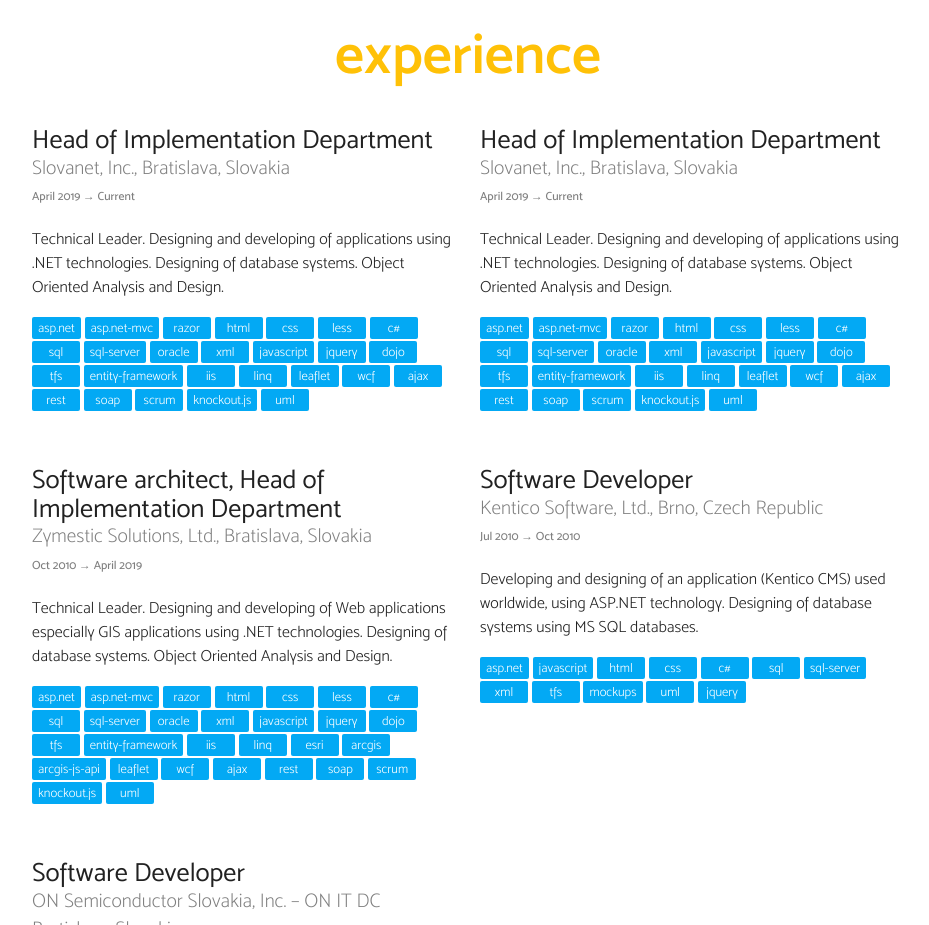
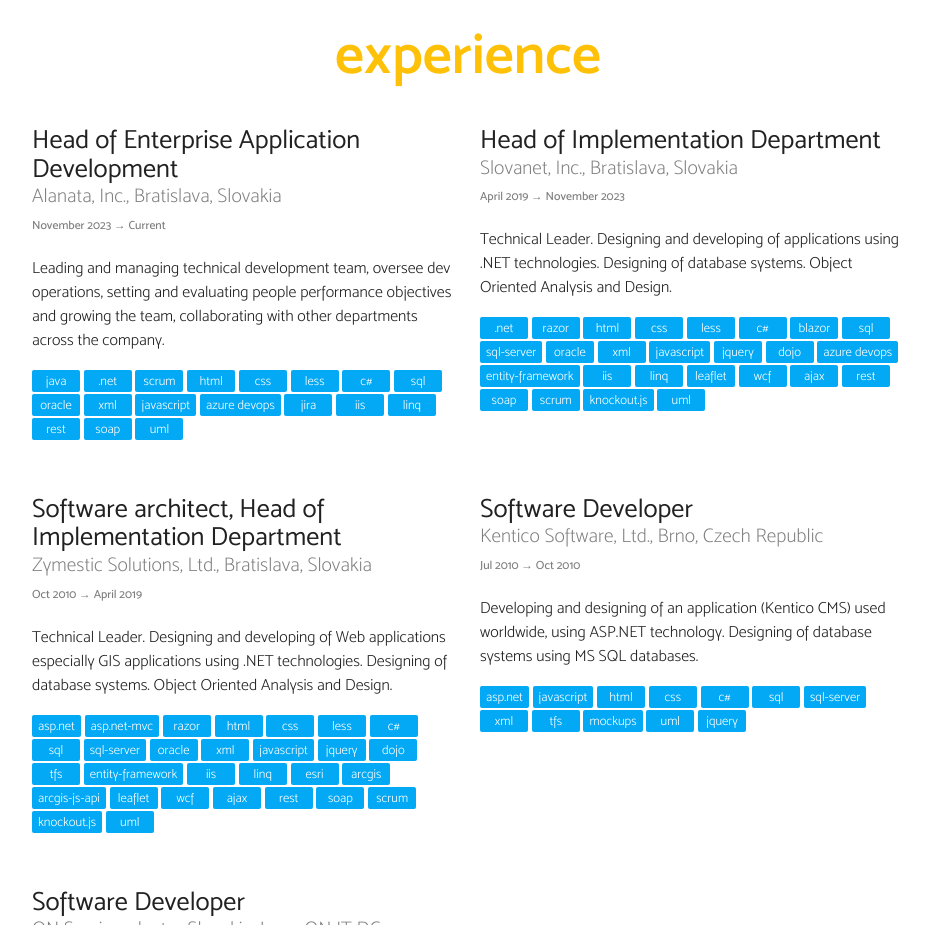
Before and after one commit to xxxmatko/xxxmatko.github.io, a website: page index.html in a window 1280 px wide. Shown: the part 1840-2765 px from the top of the page, without its empty margins (172-1101 px from the left). Drawn offline with nearby package versions, Linux system fonts and the light colour scheme.

Commit message:
Update index.html

```diff
--- a/index.html
+++ b/index.html
@@ -207,42 +207,35 @@
                 <div class="col s12 m6">
                     <div class="job-block">
                         <h5>
-                            Head of Implementation Department
+                            Head of Enterprise Application Development
                             <small>
-                                Slovanet, Inc., Bratislava, Slovakia
-                                <strong>April 2019 &rarr; Current</strong>
+                                Alanata, Inc., Bratislava, Slovakia
+                                <strong>November 2023 &rarr; Current</strong>
                             </small>
                         </h5>
                         <p class="light">
-                            Technical Leader. Designing and developing of applications using .NET technologies.
-                            Designing of database systems. Object Oriented Analysis and Design.
+                            Leading and managing technical development team, oversee dev operations, setting and
+                            evaluating people performance objectives and growing the team, collaborating with other
+                            departments across the company.
                         </p>
                         <p>
-                            <span class="new badge">asp.net</span>
-                            <span class="new badge">asp.net-mvc</span>
-                            <span class="new badge">razor</span>
+                            <span class="new badge">java</span>
+                            <span class="new badge">.net</span>
+                            <span class="new badge">scrum</span>
                             <span class="new badge">html</span>
                             <span class="new badge">css</span>
                             <span class="new badge">less</span>
                             <span class="new badge">c#</span>
                             <span class="new badge">sql</span>
-                            <span class="new badge">sql-server</span>
                             <span class="new badge">oracle</span>
                             <span class="new badge">xml</span>
                             <span class="new badge">javascript</span>
-                            <span class="new badge">jquery</span>
-                            <span class="new badge">dojo</span>
-                            <span class="new badge">tfs</span>
-                            <span class="new badge">entity-framework</span>
+                            <span class="new badge">azure devops</span>
+                            <span class="new badge">jira</span>
                             <span class="new badge">iis</span>
                             <span class="new badge">linq</span>
-                            <span class="new badge">leaflet</span>
-                            <span class="new badge">wcf</span>
-                            <span class="new badge">ajax</span>
                             <span class="new badge">rest</span>
                             <span class="new badge">soap</span>
-                            <span class="new badge">scrum</span>
-                            <span class="new badge">knockout.js</span>
                             <span class="new badge">uml</span>
                         </p>
                     </div>
@@ -253,7 +246,7 @@
                             Head of Implementation Department
                             <small>
                                 Slovanet, Inc., Bratislava, Slovakia
-                                <strong>April 2019 &rarr; Current</strong>
+                                <strong>April 2019 &rarr; November 2023</strong>
                             </small>
                         </h5>
                         <p class="light">
@@ -261,13 +254,13 @@
                             Designing of database systems. Object Oriented Analysis and Design.
                         </p>
                         <p>
-                            <span class="new badge">asp.net</span>
-                            <span class="new badge">asp.net-mvc</span>
+                            <span class="new badge">.net</span>
                             <span class="new badge">razor</span>
                             <span class="new badge">html</span>
                             <span class="new badge">css</span>
                             <span class="new badge">less</span>
                             <span class="new badge">c#</span>
+                            <span class="new badge">blazor</span>
                             <span class="new badge">sql</span>
                             <span class="new badge">sql-server</span>
                             <span class="new badge">oracle</span>
@@ -275,7 +268,7 @@
                             <span class="new badge">javascript</span>
                             <span class="new badge">jquery</span>
                             <span class="new badge">dojo</span>
-                            <span class="new badge">tfs</span>
+                            <span class="new badge">azure devops</span>
                             <span class="new badge">entity-framework</span>
                             <span class="new badge">iis</span>
                             <span class="new badge">linq</span>
```
